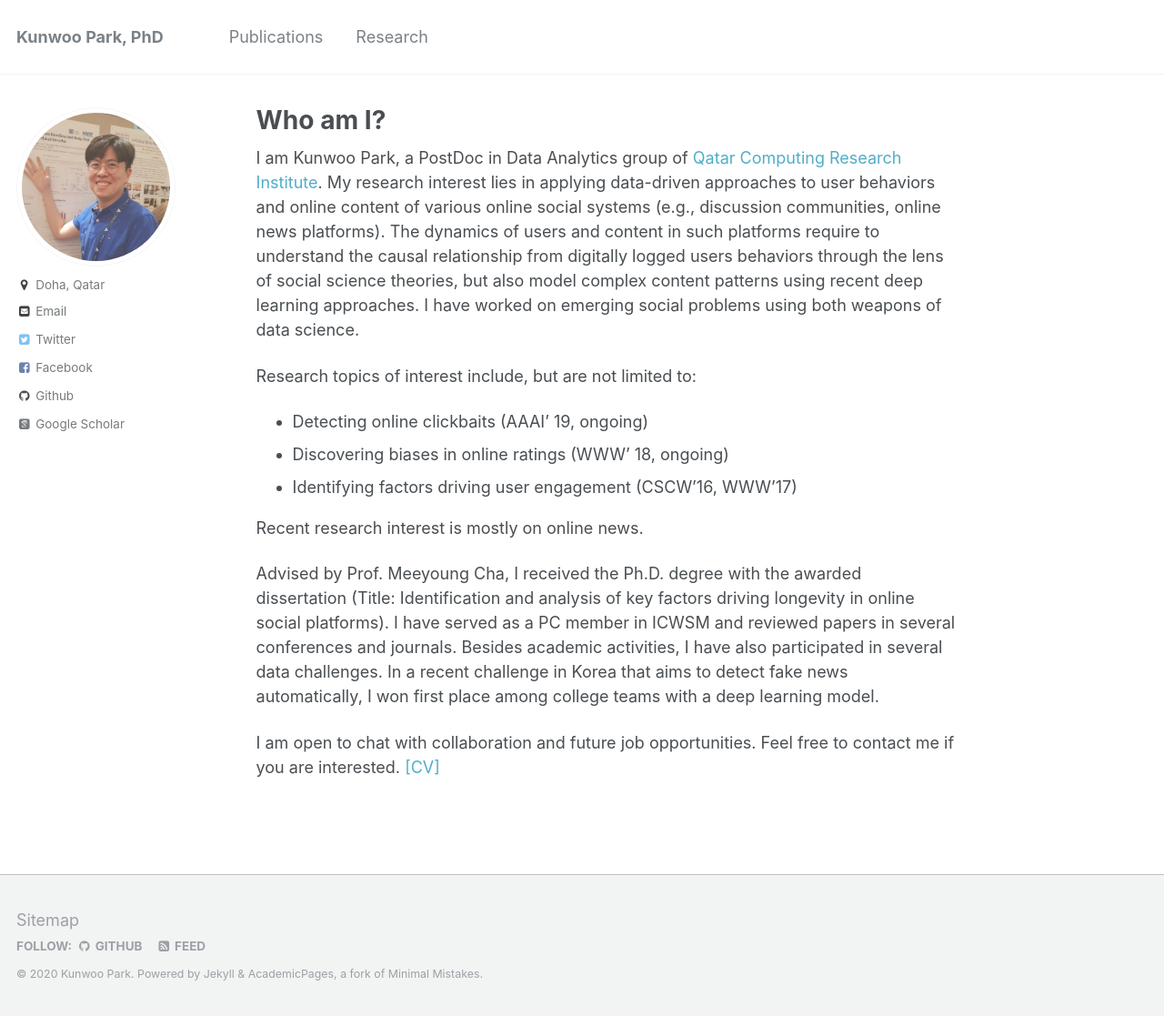
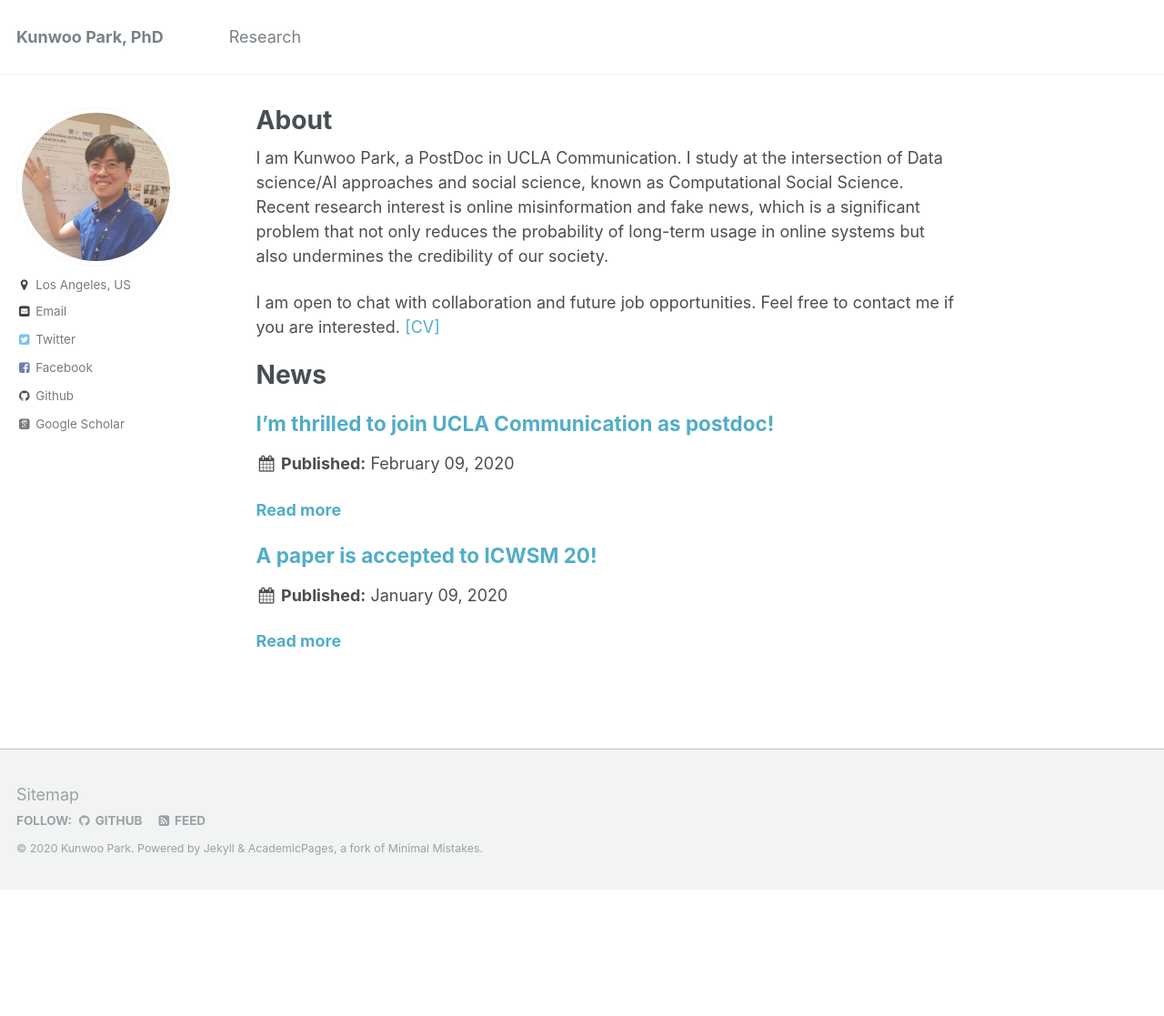
Before and after one commit to bywords/bywords.github.io, a Jekyll site: the page built from _pages/about.md, in a window 1280 px wide and 1117 px high. Shown: the whole window at 91% size. Built offline with Jekyll 4.4.1, drawn with Linux system fonts in a browser that asks for light colours; some web fonts are replaced.

Commit message:
updated site

```diff
--- a/_config.yml
+++ b/_config.yml
@@ -17,7 +17,7 @@ repository               : "bywords/bywords.github.io"
 teaser                   :  # filename of teaser fallback teaser image placed in /images/, .e.g. "500x300.png"
 breadcrumbs              : false # true, false (default)
 words_per_minute         : 160
-read_more                : "disabled" # if enabled, adds "Read more" links to excerpts
+read_more                : "enabled" # if enabled, adds "Read more" links to excerpts
 comments:
   provider               : # false (default), "disqus", "discourse", "facebook", "google-plus", "staticman", "custom"
   disqus:
@@ -81,7 +81,7 @@ author:
   name             :
   avatar           : "kun_poster.png"
   bio              : #"Postdoc at KAIST"
-  location         : "Doha, Qatar"
+  location         : "Los Angeles, US"
   employer         :
   googlescholar    : "https://scholar.google.com/citations?user=xiZ1ImoAAAAJ"
   email            : "bywords.kor@gmail.com"
@@ -172,6 +172,9 @@ collections:
   teaching:
     output: true
     permalink: /:collection/:path/
+  news:
+    output: true
+    permalink: /:collection/:path/
   research:
     output: true
     permalink: /:collection/:path/
@@ -196,6 +199,13 @@ defaults:
       comments: true
       share: true
       related: true
+  # _news
+  - scope:
+      path: ""
+      type: news
+    values:
+      layout: single
+      author_profile: true
   # _pages
   - scope:
       path: ""
--- /dev/null
+++ b/_includes/archive-single-news.html
@@ -0,0 +1,50 @@
+{% include base_path %}
+
+{% if post.header.teaser %}
+  {% capture teaser %}{{ post.header.teaser }}{% endcapture %}
+{% else %}
+  {% assign teaser = site.teaser %}
+{% endif %}
+
+{% if post.id %}
+  {% assign title = post.title | markdownify | remove: "<p>" | remove: "</p>" %}
+{% else %}
+  {% assign title = post.title %}
+{% endif %}
+
+<div class="{{ include.type | default: "list" }}__item">
+  <article class="archive__item" itemscope itemtype="http://schema.org/CreativeWork">
+    {% if include.type == "grid" and teaser %}
+      <div class="archive__item-teaser">
+        <img src=
+          {% if teaser contains "://" %}
+            "{{ teaser }}"
+          {% else %}
+            "{{ teaser | prepend: "/images/" | prepend: base_path }}"
+          {% endif %}
+          alt="">
+      </div>
+    {% endif %}
+
+    <h2 class="archive__item-title" itemprop="headline">
+      {% if post.link %}
+        <a href="{{ post.link }}">{{ title }}</a> <a href="{{ base_path }}{{ post.url }}" rel="permalink"><i class="fa fa-link" aria-hidden="true" title="permalink"></i><span class="sr-only">Permalink</span></a>
+      {% else %}
+        <a href="{{ base_path }}{{ post.url }}" rel="permalink">{{ title }}</a>
+      {% endif %}
+    </h2>
+
+    {% if post.read_time %}
+      <p class="page__meta"><i class="fa fa-clock-o" aria-hidden="true"></i> {% include read-time.html %}</p>
+    {% endif %}
+
+        {% if post.date %}
+         <p class="page__date"><strong><i class="fa fa-fw fa-calendar" aria-hidden="true"></i> {{ site.data.ui-text[site.locale].date_label | default: "Published:" }}</strong> <time datetime="{{ post.date | default: "1900-01-01" | date_to_xmlschema }}">{{ post.date | default: "1900-01-01" | date: "%B %d, %Y" }}</time></p>
+        {% endif %}
+
+    {% if site.read_more == 'enabled' %}
+    <p class="archive__item-excerpt" itemprop="description"><p><strong><a href="{{ base_path }}{{ post.url }}" rel="permalink"> Read more</a></strong></p></p>
+    {% endif %}
+
+  </article>
+</div>
--- a/_pages/about.md
+++ b/_pages/about.md
@@ -1,22 +1,19 @@
 ---
 permalink: /
-title: "Who am I?"
-excerpt: "About me"
+title: "About"
+excerpt: "About"
 author_profile: true
 redirect_from:
   - /about/
   - /about.html
 ---
 
-I am Kunwoo Park, a PostDoc in Data Analytics group of [Qatar Computing Research Institute](http://www.qcri.org). My research interest lies in applying data-driven approaches to user behaviors and online content of various online social systems (e.g., discussion communities, online news platforms). The dynamics of users and content in such platforms require to understand the causal relationship from digitally logged users behaviors through the lens of social science theories, but also model complex content patterns using recent deep learning approaches. I have worked on emerging social problems using both weapons of data science.
-
-Research topics of interest include, but are not limited to:
-* Detecting online clickbaits (AAAI' 19, ongoing)
-* Discovering biases in online ratings (WWW' 18, ongoing)
-* Identifying factors driving user engagement (CSCW'16, WWW'17)
-
-Recent research interest is mostly on online news.
-
-Advised by Prof. Meeyoung Cha, I received the Ph.D. degree with the awarded dissertation (Title: Identification and analysis of key factors driving longevity in online social platforms). I have served as a PC member in ICWSM and reviewed papers in several conferences and journals. Besides academic activities, I have also participated in several data challenges. In a recent challenge in Korea that aims to detect fake news automatically, I won first place among college teams with a deep learning model.
+I am Kunwoo Park, a PostDoc in UCLA Communication. I study at the intersection of Data science/AI approaches and social science, known as Computational Social Science. Recent research interest is online misinformation and fake news, which is a significant problem that not only reduces the probability of long-term usage in online systems but also undermines the credibility of our society.
 
 I am open to chat with collaboration and future job opportunities. Feel free to contact me if you are interested. [[CV]](/files/kunwoo-cv.pdf)
+
+# News
+
+{% for post in site.news reversed %}
+  {% include archive-single-news.html %}
+{% endfor %}
```
Also changed, not shown: _data/navigation.yml (+18 -16 lines), _news/20200109.md (added, +11 -0 lines), _news/20200209.md (added, +7 -0 lines), _pages/news.md (added, +12 -0 lines), _pages/research.md (+1 -1 lines), 1 other file.
